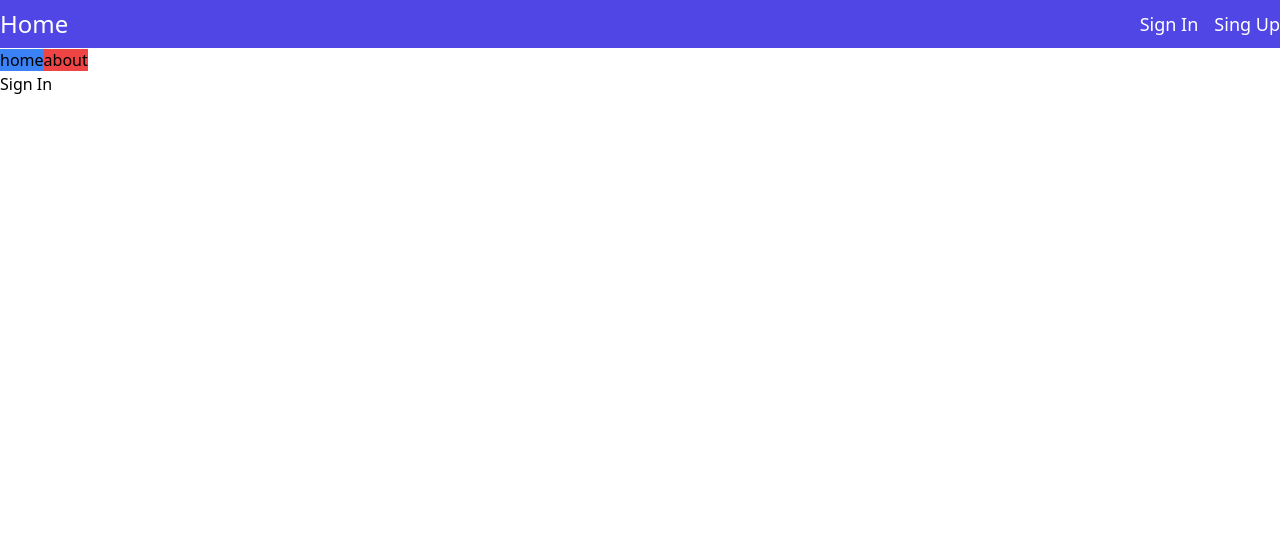
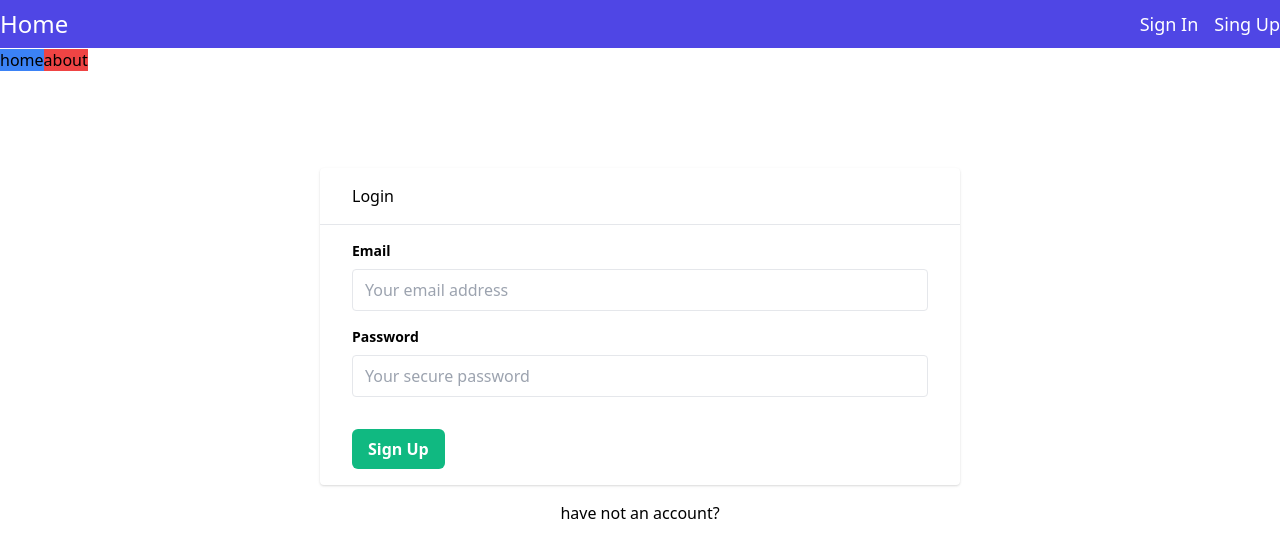
Before and after one commit to mnjoyanx/realworld, a Vue app: page /login in a window 1280 px wide. Shown: the top 558 px of the page. Built offline with nearby package versions, Linux system fonts and the light colour scheme.

Commit message:
user login

```diff
--- a/public/tailwind.css
+++ b/public/tailwind.css
@@ -1,3 +1,6 @@
 @tailwind base;
 @tailwind components;
 @tailwind utilities;
+.bg-primary {
+    @apply bg-green-500;
+}
--- a/src/api/auth.js
+++ b/src/api/auth.js
@@ -1,5 +1,9 @@
 import axios from '@/api/axios'
 
 export const register = (body) => {
-    return axios.post('/users', {user: body})
+    return axios.post('/users', { user: body })
 }
+
+export const login = (body) => {
+    return axios.post('/users/login', { user: body })
+}
--- a/src/store/auth.js
+++ b/src/store/auth.js
@@ -1,5 +1,5 @@
-import { register } from '@/api/auth'
-import {setitem} from '@/helpers/localeStorage'
+import { register, login } from '@/api/auth'
+import { setitem } from '@/helpers/localeStorage'
 
 export default {
     state: {
@@ -26,6 +26,23 @@ export default {
             state.isSubmitting = false
         },
 
+        LOGIN_START(state) {
+            state.isSubmitting = true
+            state.errors = null
+        },
+
+        LOGIN_SUCCESS(state, payload) {
+            state.isSubmitting = false
+            state.isLoggedIn = true
+            state.currentUser = payload
+        },
+
+        LOGIN_FAILURE(state, payload) {
+            state.errors = payload
+            state.isSubmitting = false
+            state.isLoggedIn = false
+        }
+
     },
     actions: {
         REGISTER_HANDLER({ commit }, payload) {
@@ -42,6 +59,23 @@ export default {
                     })
             })
 
+        },
+
+
+        LOGIN_HANDLER({ commit }, payload) {
+            return new Promise((res, rej) => {
+                commit('LOGIN_START')
+                login(payload)
+                    .then(result => {
+                        commit('LOGIN_SUCCESS')
+                        console.log(result)
+                        res()
+                    })
+                    .catch(err => {
+                        commit('LOGIN_FAILURE')
+                        rej(err)
+                    })
+            })
         }
     },
     getters: {
--- a/src/views/About.vue
+++ b/src/views/About.vue
@@ -1,12 +1,18 @@
 <template>
     <h2>
-        This is About page
+        This is About page {{hello}}
     </h2>
 </template>
 
 <script>
     export default {
-        name: 'about'
+        name: 'about',
+        computed: {
+            hello() {
+                console.log(this.$store.state)
+                return this.$store.state.currentUser
+            }
+        }
     }
 </script>
 
--- a/src/views/auth/SignIn.vue
+++ b/src/views/auth/SignIn.vue
@@ -1,12 +1,90 @@
 <template>
-    <div>
-        <h2>Sign In</h2>
+   <div class="font-sans antialiased bg-grey-lightest">
+    <div class="w-full bg-grey-lightest" style="padding-top: 4rem">
+      <div class="container mx-auto py-8">
+        <div class="w-5/6 lg:w-1/2 mx-auto bg-white rounded shadow">
+          <div class="py-4 px-8 text-md-primary border-b border-grey-lighter">
+            Login
+            </div>
+
+          <!-- <template v-if="getErrors">
+            <validation-errors :validation-err="getErrors" />
+          </template> -->
+
+          <form @submit.prevent="loginHandler" class="py-4 px-8">
+
+            <div class="mb-4">
+              <label
+                class="block text-grey-darker text-sm font-bold mb-2"
+                for="email"
+                >Email</label
+              >
+              <input
+                v-model="form.email"
+                class="appearance-none border rounded w-full py-2 px-3 text-grey-darker"
+                id="email"
+                type="email"
+                placeholder="Your email address"
+              />
+            </div>
+            <div class="mb-4">
+              <label
+                class="block text-grey-darker text-sm font-bold mb-2"
+                for="password"
+                >Password</label
+              >
+              <input
+                v-model="form.password"
+                class="appearance-none border rounded w-full py-2 px-3 text-grey-darker"
+                id="password"
+                type="password"
+                placeholder="Your secure password"
+              />
+            </div>
+
+            <div class="flex items-center justify-between mt-8">
+              <button
+                class="bg-primary relative hover:bg-blue-dark text-white font-bold py-2 px-4 rounded-md"
+                type="submit"
+              >
+                Sign Up
+              </button>
+            </div>
+          </form>
+        </div>
+        <p class="text-center my-4">
+          <router-link
+            :to="{ name: 'register' }"
+            class="text-sm-primary okay no-underline hover:text-green-darker"
+            >have not an account?</router-link
+          >
+        </p>
+      </div>
     </div>
+  </div>
 </template>
 
 <script>
     export default {
-        name: 'login'
+        name: 'login',
+        data() {
+            return {
+                form: {
+                    email: '',
+                    password: ''
+                }
+            }
+        },
+        methods: {
+            loginHandler() {
+                const user = {
+                    email: this.form.email,
+                    password: this.form.password
+                }
+
+                this.$store.dispatch('LOGIN_HANDLER', user)
+            }
+        }
     }
 </script>
 
```
Also changed, not shown: src/router/index.js (+13 -5 lines). Lines whose indentation alone changed are shown as unchanged.
